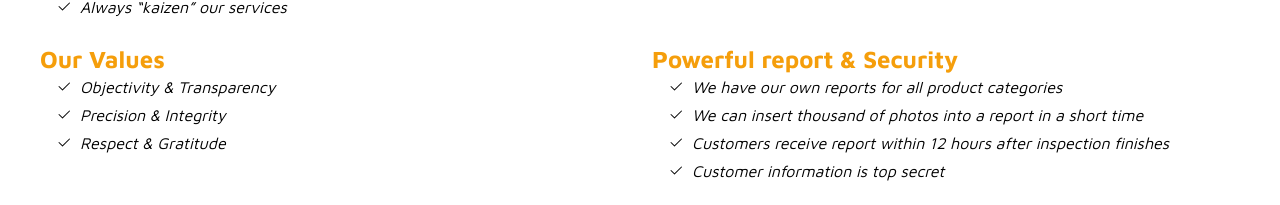
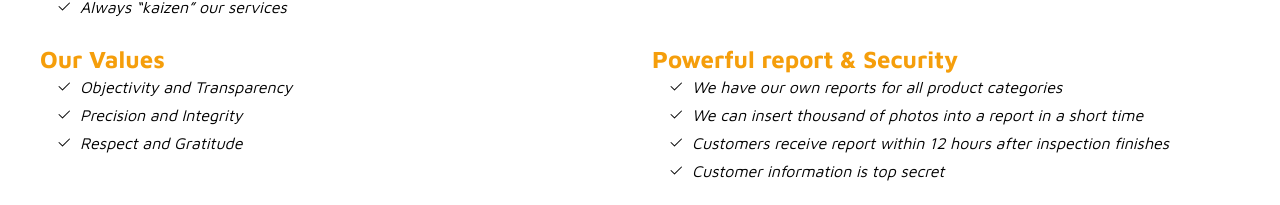
Before and after one commit to arlandme/vni-front_client, a React (Create React App) app: page /about in a window 1280 px wide. Shown: the part 684-889 px from the top of the page. Built offline with nearby package versions, Linux system fonts and the light colour scheme; no server answers.

Commit message:
update 15/12

```diff
--- a/src/components/About/Achieve.jsx
+++ b/src/components/About/Achieve.jsx
@@ -174,7 +174,7 @@ export default function Achieve() {
                       <path d='M13.854 3.646a.5.5 0 0 1 0 .708l-7 7a.5.5 0 0 1-.708 0l-3.5-3.5a.5.5 0 1 1 .708-.708L6.5 10.293l6.646-6.647a.5.5 0 0 1 .708 0z' />
                     </svg>
                   </div>
-                  <div>Objectivity & Transparency</div>
+                  <div>Objectivity and Transparency</div>
                 </div>
                 <div className='flex items-center gap-2 pl-4'>
                   <div>
@@ -189,7 +189,7 @@ export default function Achieve() {
                       <path d='M13.854 3.646a.5.5 0 0 1 0 .708l-7 7a.5.5 0 0 1-.708 0l-3.5-3.5a.5.5 0 1 1 .708-.708L6.5 10.293l6.646-6.647a.5.5 0 0 1 .708 0z' />
                     </svg>
                   </div>
-                  <div>Precision & Integrity</div>
+                  <div>Precision and Integrity</div>
                 </div>
                 <div className='flex items-center gap-2 pl-4'>
                   <div>
@@ -204,7 +204,7 @@ export default function Achieve() {
                       <path d='M13.854 3.646a.5.5 0 0 1 0 .708l-7 7a.5.5 0 0 1-.708 0l-3.5-3.5a.5.5 0 1 1 .708-.708L6.5 10.293l6.646-6.647a.5.5 0 0 1 .708 0z' />
                     </svg>
                   </div>
-                  <div>Respect & Gratitude</div>
+                  <div>Respect and Gratitude</div>
                 </div>
               </div>
             </div>
@@ -466,7 +466,7 @@ export default function Achieve() {
                     <path d='M13.854 3.646a.5.5 0 0 1 0 .708l-7 7a.5.5 0 0 1-.708 0l-3.5-3.5a.5.5 0 1 1 .708-.708L6.5 10.293l6.646-6.647a.5.5 0 0 1 .708 0z' />
                   </svg>
                 </div>
-                <div>Objectivity & Transparency</div>
+                <div>Objectivity and Transparency</div>
               </div>
               <div className='flex items-center gap-2 pl-4'>
                 <div>
@@ -481,7 +481,7 @@ export default function Achieve() {
                     <path d='M13.854 3.646a.5.5 0 0 1 0 .708l-7 7a.5.5 0 0 1-.708 0l-3.5-3.5a.5.5 0 1 1 .708-.708L6.5 10.293l6.646-6.647a.5.5 0 0 1 .708 0z' />
                   </svg>
                 </div>
-                <div>Precision & Integrity</div>
+                <div>Precision and Integrity</div>
               </div>
               <div className='flex items-center gap-2 pl-4'>
                 <div>
@@ -496,7 +496,7 @@ export default function Achieve() {
                     <path d='M13.854 3.646a.5.5 0 0 1 0 .708l-7 7a.5.5 0 0 1-.708 0l-3.5-3.5a.5.5 0 1 1 .708-.708L6.5 10.293l6.646-6.647a.5.5 0 0 1 .708 0z' />
                   </svg>
                 </div>
-                <div>Respect & Gratitude</div>
+                <div>Respect and Gratitude</div>
               </div>
             </div>
           </div>
```
